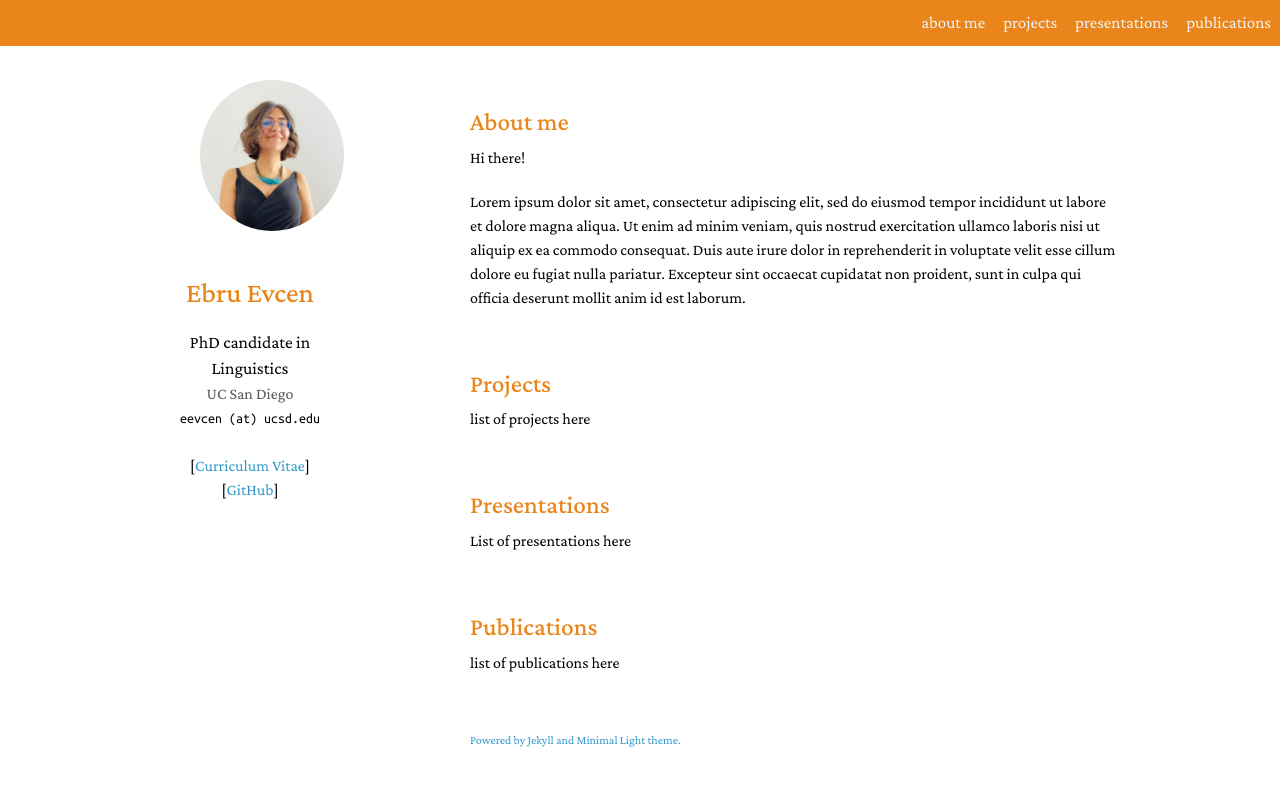
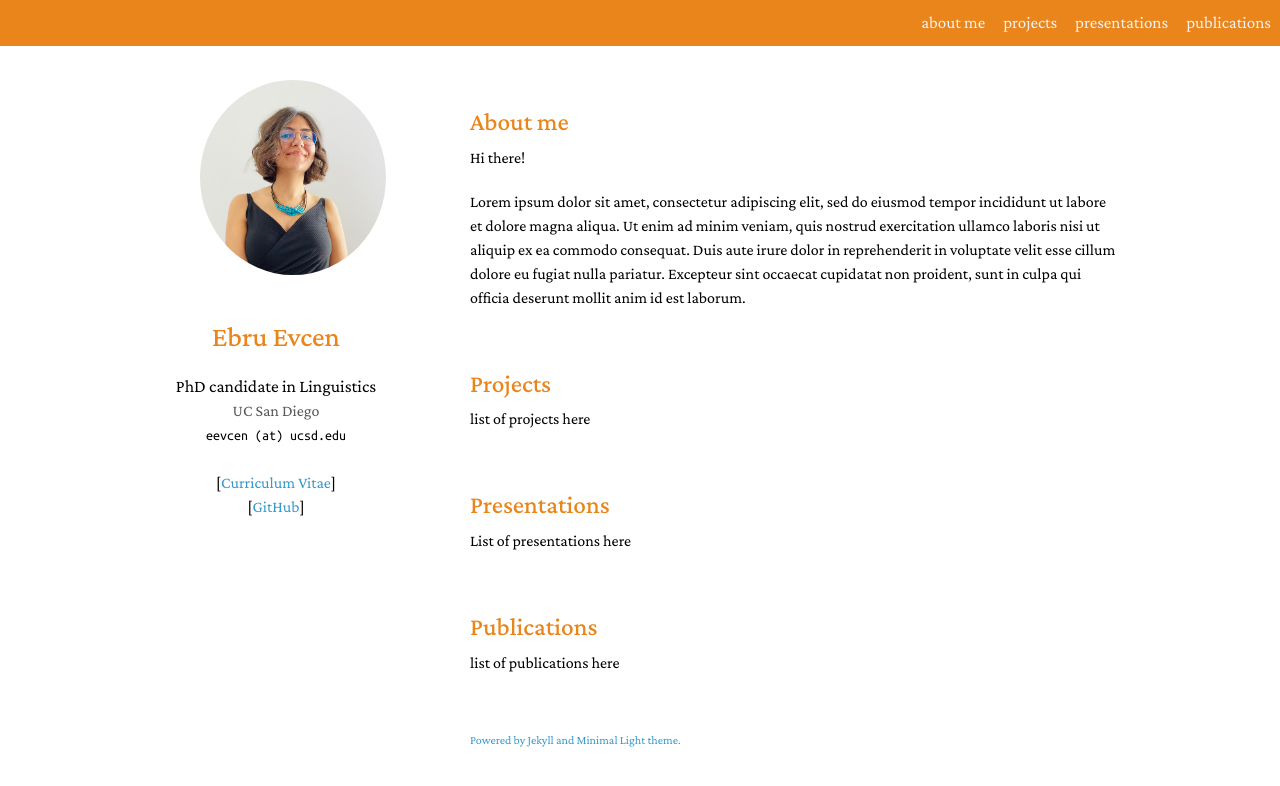
Before and after one commit to ebruevcen/ebruevcen.github.io, a Jekyll site: the page built from index.md, in a window 1280 px wide. Shown: the top 786 px of the page. Built offline with Jekyll 4.4.1, drawn with Linux system fonts in a browser that asks for light colours; a style sheet for code colours, icons or effects is not loaded.

Commit message:
Update minimal-light.scss

```diff
--- a/_sass/minimal-light.scss
+++ b/_sass/minimal-light.scss
@@ -198,14 +198,14 @@ th { color: #444; }
 img { max-width: 100%; }
 
 header {
-    width:180px;
+    width:232px;
     float:left;
     position:fixed;
     -webkit-font-smoothing:subpixel-antialiased;
     padding-top:2.5em;
     text-align:center;
   }
-header ul { list-style: none; height: 40px; padding: 0; background: #f4f4f4; border-radius: 5px; border: 1px solid #e0e0e0; width: 270px; }
+header ul { list-style: none; height: 40px; padding: 0; background: #f4f4f4; border-radius: 5px; border: 1px solid #e0e0e0; width: 70px; }
 
 header li { width: 89px; float: left; border-right: 1px solid #e0e0e0; height: 40px; }
 
```
